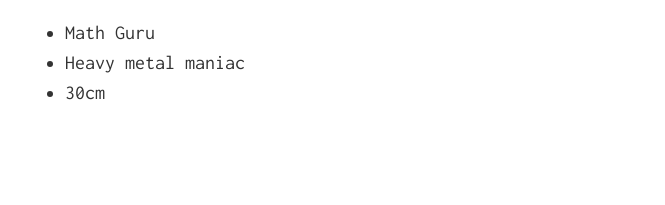
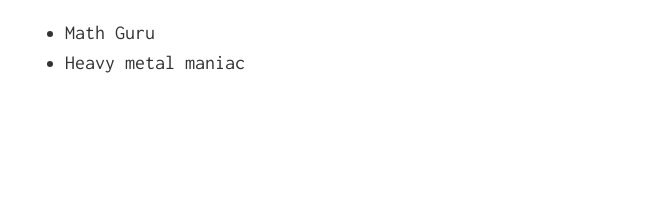
Before and after one commit to pchang20/balanced_life, a Jekyll site: the page built from index.md, in a window 1280 px wide. Shown: the part 2024-2229 px from the top of the page, without its empty margins (305-970 px from the left). Built offline with Jekyll 4.4.1, drawn with Linux system fonts in a browser that asks for light colours; after the commit the page ends 2202 px from its top, so only the background shows below that.

Commit message:
change post

```diff
--- a/index.md
+++ b/index.md
@@ -30,4 +30,3 @@ the dimension.
 
 * Math Guru
 * Heavy metal maniac
-* 30cm
```
